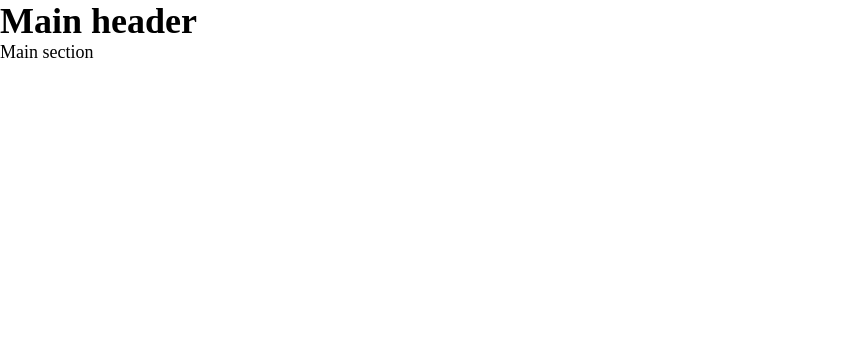
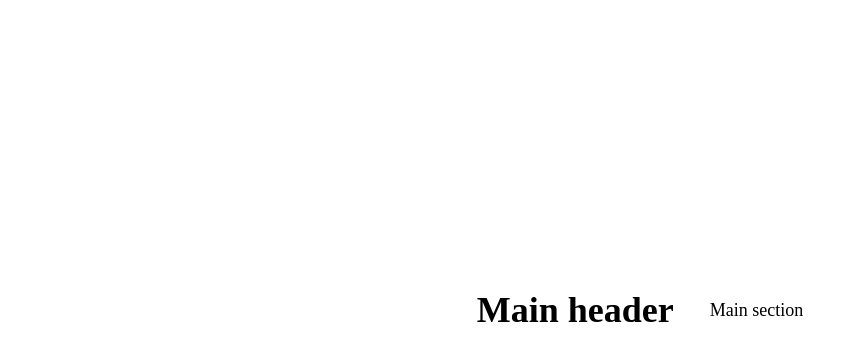
Before and after one commit to DR-KSP-VIRUS/interactive-card-details-form, a Vue app: page / in a window 1280 px wide. Shown: the top 360 px of the page, without its empty margins (0-866 px from the left). Built offline with nearby package versions, Linux system fonts and the light colour scheme.

Commit message:
initial commit

```diff
--- a/index.html
+++ b/index.html
@@ -1,13 +1,17 @@
 <!DOCTYPE html>
 <html lang="en">
+
 <head>
   <meta charset="UTF-8">
-    <link rel="icon" href="/favicon.ico">
+  <link rel="icon" href="/favicon.png">
   <meta name="viewport" content="width=device-width, initial-scale=1.0">
-    <title>Vite App</title>
+  <title>Interactive Card-Details | Frontend Mentors</title>
 </head>
+
 <body>
-    <div id="app"></div>
+  <div id="app">
+  </div>
   <script type="module" src="/src/main.js"></script>
 </body>
+
 </html>
--- a/src/assets/main.css
+++ b/src/assets/main.css
@@ -1 +1,21 @@
-@import "./base.css"
+@import "./base.css";
+
+
+#app {
+  display: flex;
+  flex-direction: column;
+  place-content: center;
+  place-items: center;
+  height: 100vh;
+  margin-top: -10rem;
+  transition: all 0.53s linear;
+}
+
+
+@media screen and (min-width:1024px) {
+  #app {
+    flex-direction: row;
+    gap: 2rem;
+    margin-top: -5rem;
+  }
+}
```
Also changed, not shown: public/favicon.png (renamed from images/favicon-32x32.png), src/assets/logo.svg (deleted). Lines whose indentation alone changed are shown as unchanged.
